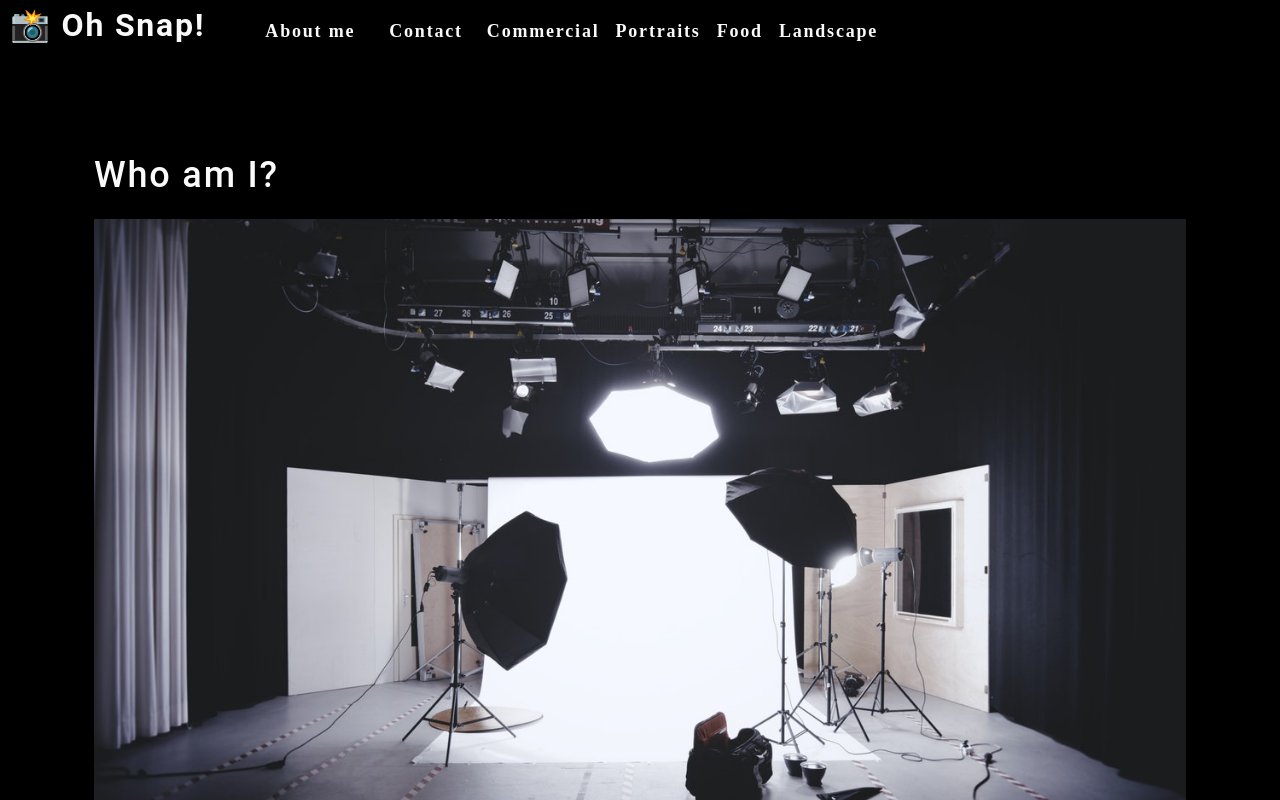
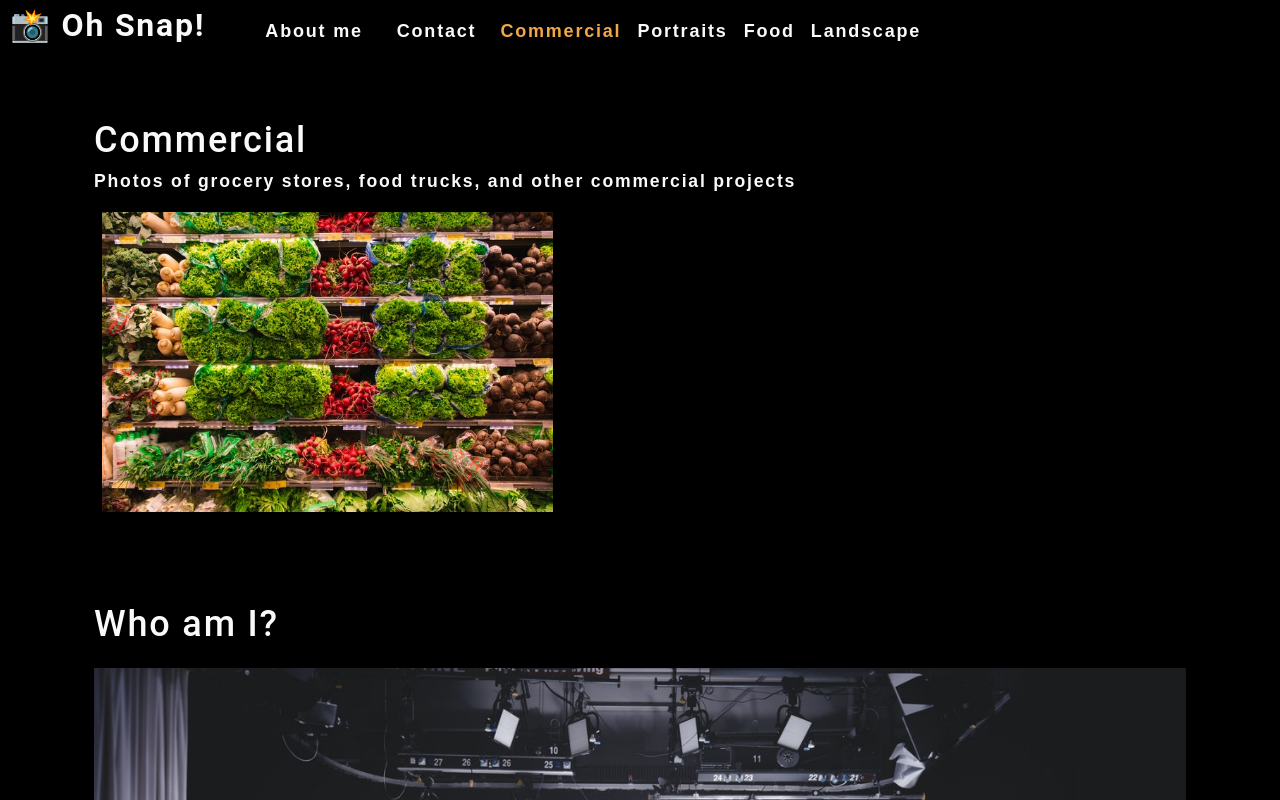
Before and after one commit to ChristopherLawn/photo-port, a React (Create React App) app: page / in a window 1280 px wide. Shown: the top 800 px of the page. Built offline with nearby package versions, Linux system fonts and the light colour scheme.

Commit message:
added Gallery component, updated Nav component, updated App.js, updated font in CSS

```diff
--- a/src/App.js
+++ b/src/App.js
@@ -1,15 +1,33 @@
-import React from 'react';
-import './App.css';
+import React, { useState } from 'react';
 import Nav from './components/Nav';
 import About from './components/About';
+import Gallery from './components/Gallery';
 
 function App() {
+  const [categories] = useState([
+    {
+      name: 'commercial',
+      description: 'Photos of grocery stores, food trucks, and other commercial projects',
+    },
+    { name: 'portraits', description: 'Portraits of people in my life' },
+    { name: 'food', description: 'Delicious delicacies' },
+    { name: 'landscape', description: 'Fields, farmhouses, waterfalls, and the beauty of nature' },
+  ]);
+
+  const [currentCategory, setCurrentCategory] = useState(categories[0]);
 
   return (
     <div>
-      <Nav />
+      <Nav
+        categories={categories}
+        setCurrentCategory={setCurrentCategory}
+        currentCategory={currentCategory}
+      ></Nav>
       <main>
-        <About />
+        <div>
+          <Gallery></Gallery>
+          <About></About>
+        </div>
       </main>
     </div>
   );
--- /dev/null
+++ b/src/components/Gallery/index.js
@@ -0,0 +1,25 @@
+import React from "react";
+import { capitalizeFirstLetter } from '../../utils/helpers';
+import photo from "../../assets/small/commercial/0.jpg";
+
+function Gallery(props) {
+    const currentCategory = {
+        name: "commercial",
+        description:
+            "Photos of grocery stores, food trucks, and other commercial projects",
+    };
+    return (
+        <section>
+            <h1>{capitalizeFirstLetter(currentCategory.name)}</h1>
+            <p>{currentCategory.description}</p>
+            <div className="flex-row">
+                <img
+                    src={photo}
+                    alt="Commercial Example"
+                    className="img-thumbnail mx-1"
+                />
+            </div>
+        </section>
+    );
+}
+export default Gallery;
--- a/src/components/Nav/index.js
+++ b/src/components/Nav/index.js
@@ -1,20 +1,19 @@
-import React from "react";
-import { capitalizeFirstLetter } from "../../utils/helpers";
+import React, { useEffect } from 'react';
+import { capitalizeFirstLetter } from '../../utils/helpers';
 
-function Nav() {
-  const categories = [
-    { name: 'commercial', description: 'Photos of grocery stores, food trucks, and other commercial projects' },
-    { name: 'portraits', description: 'Portraits of people in my life' },
-    { name: 'food', description: 'Delicious delicacies' },
-    { name: 'landscape', description: 'Fields, farmhouses, waterfalls, and the beauty of nature' }
-  ];
+function Nav(props) {
+  const {
+    categories = [],
+    setCurrentCategory,
+    currentCategory,
+  } = props;
 
-  const handleClick = () => {
-    console.log("click handled")
-  }
+  useEffect(() => {
+    document.title = capitalizeFirstLetter(currentCategory.name);
+  }, [currentCategory]);
 
   return (
-    <header data-testid="header" className="flex-row px-1">
+    <header className="flex-row px-1">
       <h2>
         <a data-testid="link" href="/">
           <span role="img" aria-label="camera"> 📸</span> Oh Snap!
@@ -23,24 +22,27 @@
       <nav>
         <ul className="flex-row">
           <li className="mx-2">
-            <a data-testid="about" href="#about" onClick={() => handleClick()}>
+            <a data-testid="about" href="#about">
               About me
             </a>
           </li>
-          <li className={"mx-2"}>
-            <span onClick={() => handleClick()}>
-              Contact
-            </span>
+          <li className="mx-2">
+            <span>Contact</span>
           </li>
-          {
-            categories.map((category) => (
-              <li className="mx-1" key={category.name} >
-                <span onClick={() => { handleClick(); }}>
-                  {capitalizeFirstLetter(category.name)}
-                </span>
-              </li>
-            ))
-          }
+          {categories.map((category) => (
+            <li
+              className={`mx-1 ${currentCategory.name === category.name && 'navActive'}`}
+              key={category.name}
+            >
+              <span
+                onClick={() => {
+                  setCurrentCategory(category)
+                }}
+              >
+                {capitalizeFirstLetter(category.name)}
+              </span>
+            </li>
+          ))}
         </ul>
       </nav>
     </header>
--- a/src/index.css
+++ b/src/index.css
@@ -36,7 +36,7 @@
   letter-spacing: .1em;
   background: var(--dark);
   color: var(--light);
-  font-family: 'Poiret One', cursive;
+  font-family: Arial, Helvetica, sans-serif;
 
 }
 
```
